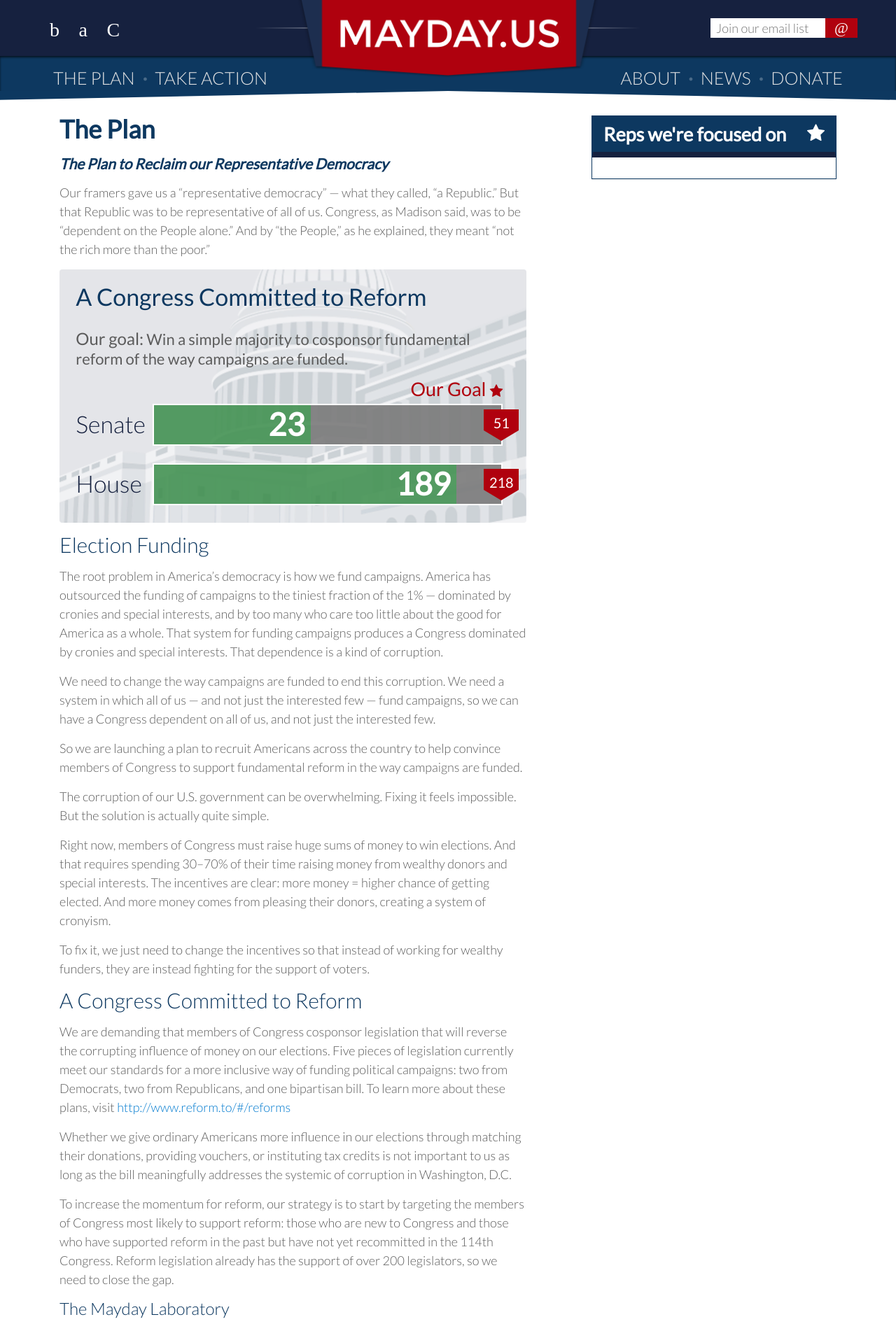
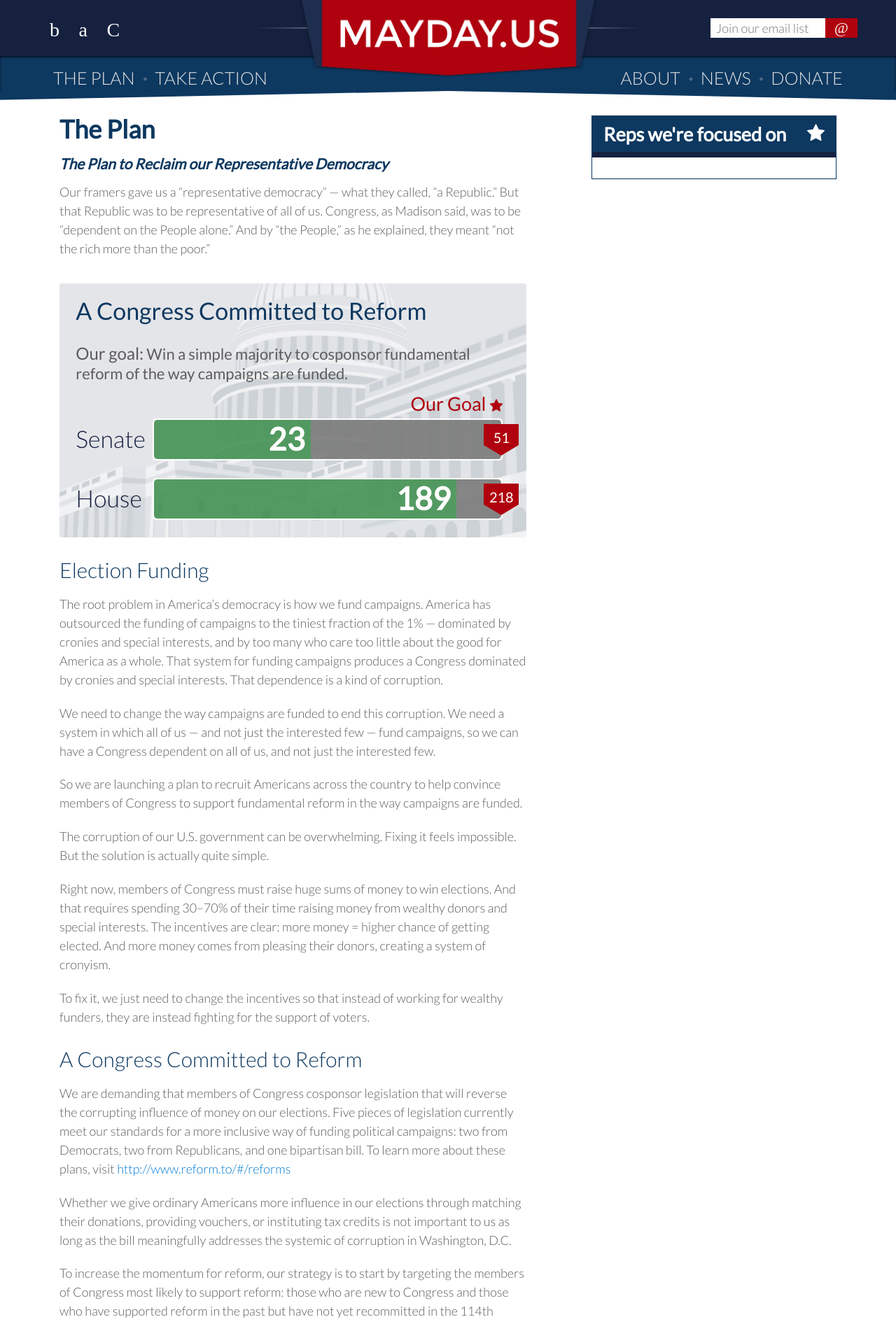
Before and after one commit to MayOneUS/mayday-2.0-frontend, a Jekyll site: the page built from the_plan.html, in a window 1280 px wide. Shown: the top 1892 px of the page at 70% size. Built offline with Jekyll 4.4.1, drawn with Linux system fonts in a browser that asks for light colours; nearby versions of some CDN libraries; some web fonts are replaced.

Commit message:
styles for larger screen sizes are done

```diff
--- a/_includes/progress.html
+++ b/_includes/progress.html
@@ -1,9 +1,10 @@
 <div class="progress-include">
   <h2 class="headline">A Congress Committed to Reform</h2>
   <div class="sub-headline"><span>Our goal:</span> Win a simple majority to cosponsor fundamental reform of the way campaigns are funded.</div>
-  <div class="legend">Our Goal <i class="fa fa-star"></i></div>
+  <div class="legend lengend-shift">Our Goal <i class="fa fa-star"></i></div>
   <div class="senate bar-line">
     <div class="label">Senate</div>
+    <br class="mobile-break">
     <div class="bar">
       <div class="progress-section">
         <div class="count">23</div>
@@ -17,6 +18,7 @@
   </div>
   <div class="house bar-line">
     <div class="label">House</div>
+    <br class="mobile-break">
     <div class="bar">
       <div class="progress-section">
         <div class="count">189</div>
--- a/_sass/_progress.scss
+++ b/_sass/_progress.scss
@@ -1,3 +1,28 @@
+$progress-breakpoint-large:1200px;
+$progress-breakpoint-medium:968px;
+$progress-breakpoint-small:715px;
+
+@mixin breakpoint-small {
+  @media (max-width: #{$progress-breakpoint-small - 1px}) {
+    @content;
+  }
+}
+
+@mixin breakpoint-medium {
+   @media (min-width: #{$progress-breakpoint-medium}) and (max-width: #{$progress-breakpoint-medium - 1px}) {
+     @content;
+   }
+}
+
+@mixin breakpoint-large {
+  @media (min-width: #{$progress-breakpoint-medium}) and (max-width: #{$progress-breakpoint-large - 1px}) {
+    @content;
+  }
+}
+
+
+
+
 .progress-include {
   background: #e4e5e9 url(/images/capitol_building.png) 0 bottom;
   overflow: hidden;
@@ -5,6 +30,7 @@
   position: relative;
   border-radius: 4px;
   height: 100%;
+
   .headline {
     color: $navy-blue-light-color;
     font-size: 34px;
@@ -13,6 +39,7 @@
     z-index: 99;
     margin:0;
     font-weight: normal;
+
   }
   .sub-headline {
     font-size: 22px;
@@ -36,6 +63,24 @@
     position: relative;
     z-index: 99;
   }
+  .lengend-shift{
+    @include breakpoint-large{
+      width: 50%;
+      float: right;
+    }
+
+    @include breakpoint-medium {
+      width: 100%;
+      float: right;
+
+    }
+
+    @include breakpoint-small {
+      width: 50%;
+      float: right;
+    }
+
+  }
   .bar-line {
     height: 60px;
     position: relative;
@@ -55,6 +100,7 @@
       height: 100%;
       width: 75%;
       border: 2px solid #ffffff;
+      border-radius: 5px;
       display: inline-block;
       position: relative;
       .progress-section {
@@ -74,7 +120,9 @@
         display: inline-block;
         float: right;
         height: 100%;
-        background-color: rgba(123, 123, 123, .9)
+        background-color: rgba(123, 123, 123, .9);
+        border-top-right-radius: 5px;
+        border-bottom-right-radius: 5px;
       }
       .out-of {
         text-align: center;
@@ -99,9 +147,53 @@
       }
     }
   }
+  .mobile-break{
+    display: none;
+
+    @include breakpoint-large{
+      display: inline-block;
+    }
+
+    @include breakpoint-medium {
+      display: none;
+
+    }
+
+    @include breakpoint-small {
+      display: inline-block;
+    }
+
+
+  }
+  .expanded{
+
+    @include breakpoint-large{
+      width: 87%;
+      margin-right: 10%;
+    }
+
+    @include breakpoint-medium {
+
+    }
+
+    @include breakpoint-small {
+      width: 87%;
+      margin-right: 10%;
+    }
+
+
+
+  }
   .senate {
     .progress-section {
       width: 45%;
+      border-top-left-radius: 5px;
+      border-bottom-left-radius: 5px;
+
+      //@include small-breakpoint {
+        //margin-right: 10%;
+        //width: 87%;
+      //}
     }
     .togo-section {
       width: 55%
@@ -110,9 +202,12 @@
   .house {
     .progress-section {
       width: 87%;
+      border-top-left-radius: 5px;
+      border-bottom-left-radius: 5px;
     }
     .togo-section {
       width: 13%;
     }
   }
 }
+// what is needed
--- a/_sass/_the-plan.scss
+++ b/_sass/_the-plan.scss
@@ -1,3 +1,22 @@
+/**
+ * Mayday Page Styles
+ */
+#top-space-h1 {
+  margin-bottom: .415em;
+}
+.small-break p{
+  margin-top: 0em;
+  margin-bottom: 1.15em;
+}
+#plan-byline{
+  margin-bottom: .7em;
+}
+#progress-clearance{
+  margin:0 0 2em 0;
+}
+.small-break h2, .small-break h3{
+  margin: 1em 0 .65em 0;
+}
 /**
  * Mayday Panel Styles
  */
@@ -32,9 +51,15 @@
   .mayday-profile {
     padding-left: 0px;
     margin-bottom: $bottom-spacing;
+    margin-left: 2px;
 
     .headshot {
       padding-right: 10px;;
+    }
+
+    .push-left{
+      margin-left: 0;
+      padding-left: 0;
     }
 
     .headshot > img {
--- a/the_plan.html
+++ b/the_plan.html
@@ -7,13 +7,13 @@
   <div class="col-md-8">
     <div class="row">
       <div class="col-xs-12">
-        <h1><strong>The Plan</strong></h1>
+        <h1 id="top-space-h1"><strong>The Plan</strong></h1>
       </div>
     </div>
     <div class="row">
-      <div class="col-md-11">
-        <p class="byline">The Plan to Reclaim our Representative Democracy</p>
-        <p>Our framers gave us a “representative democracy” — what they called, “a Republic.” But that Republic was to be representative of all of us. Congress, as Madison said, was to be “dependent on the People alone.” And by “the People,” as he explained, they meant “not the rich more than the poor.”</p>
+      <div class="col-md-11 small-break">
+        <p id="plan-byline" class="byline">The Plan to Reclaim our Representative Democracy</p>
+        <p id="progress-clearance">Our framers gave us a “representative democracy” — what they called, “a Republic.” But that Republic was to be representative of all of us. Congress, as Madison said, was to be “dependent on the People alone.” And by “the People,” as he explained, they meant “not the rich more than the poor.”</p>
       </div>
     </div>
     <div class="row">
@@ -22,7 +22,7 @@
       </div>
     </div>
     <div class="row">
-      <div class="col-xs-11">
+      <div class="col-xs-11 small-break">
 
         <h2>Election Funding</h2>
 
@@ -39,12 +39,13 @@
         <p>Whether we give ordinary Americans more influence in our elections through matching their donations, providing vouchers, or instituting tax credits is not important to us as long as the bill meaningfully addresses the systemic of corruption in Washington, D.C.</p>
         <p>To increase the momentum for reform, our strategy is to start by targeting the members of Congress most likely to support reform: those who are new to Congress and those who have supported reform in the past but have not yet recommitted in the 114th Congress. Reform legislation already has the support of over 200 legislators, so we need to close the gap.</p>
 
-        <h3>The Mayday Laboratory</h3>
+        <h2>The Mayday Laboratory</h2>
 
         <p>Our campaign will experiment with the most effective tools of persuasion: money and popular support. We are organizing grassroots campaigns to show members of Congress that doing the right thing for our republic is also essential for their political future. And we’re going to hit them where it hurts by organizing donors to withhold their contributions to all candidates who do not support reform.</p>
         <p>Our campaign will double-down on what works and let go of what doesn’t. Volunteers and supporters will play a vital role in creating a Congress committed to reform. And we are eager to hear from you about how to make this effort a success.</p>
         <p>In 2015, Mayday will focus on generating support for reform within the Congress we already have. As the 2016 election approaches, we will explore the most effective means for Mayday to make a difference.</p>
         <p>We are counting on you to be a part of our efforts to get our democracy back. Please <a href="/take_action">sign-up to take action</a> and spread the word to your friends and family. Too much is at stake to sit on the sidelines.</p>
+        <br>
 
       </div>
     </div>
@@ -68,7 +69,7 @@
     <div class="headshot col-lg-5 col-xs-5">
         <a href=""><img src="{{ image_url }}" alt="${{ name }} Headshot">
     </div>
-    <div class="derp col-lg-7 col-xs-7">
+    <div class="derp col-lg-7 col-xs-7 push-left">
       <h4>{{ name }}</h4>
       <h6>{{ title }} ({{ party }}-{{ state_abbrev }} {{display_district}})</h6>
       <a class="btn btn-targets" href="#">More Info</a>
```
